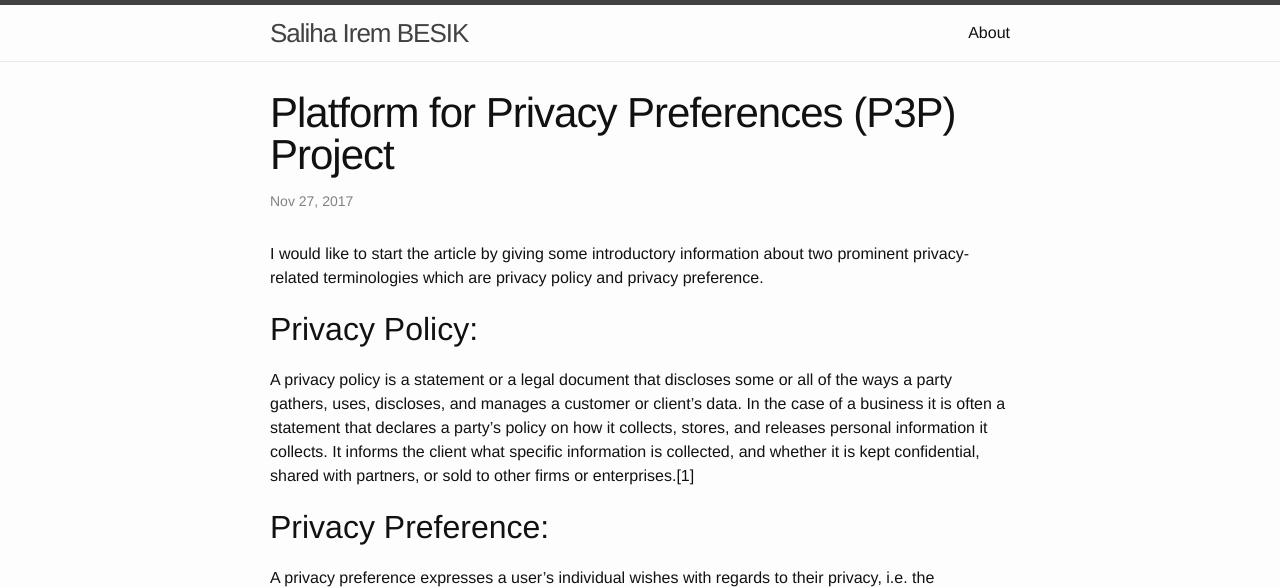
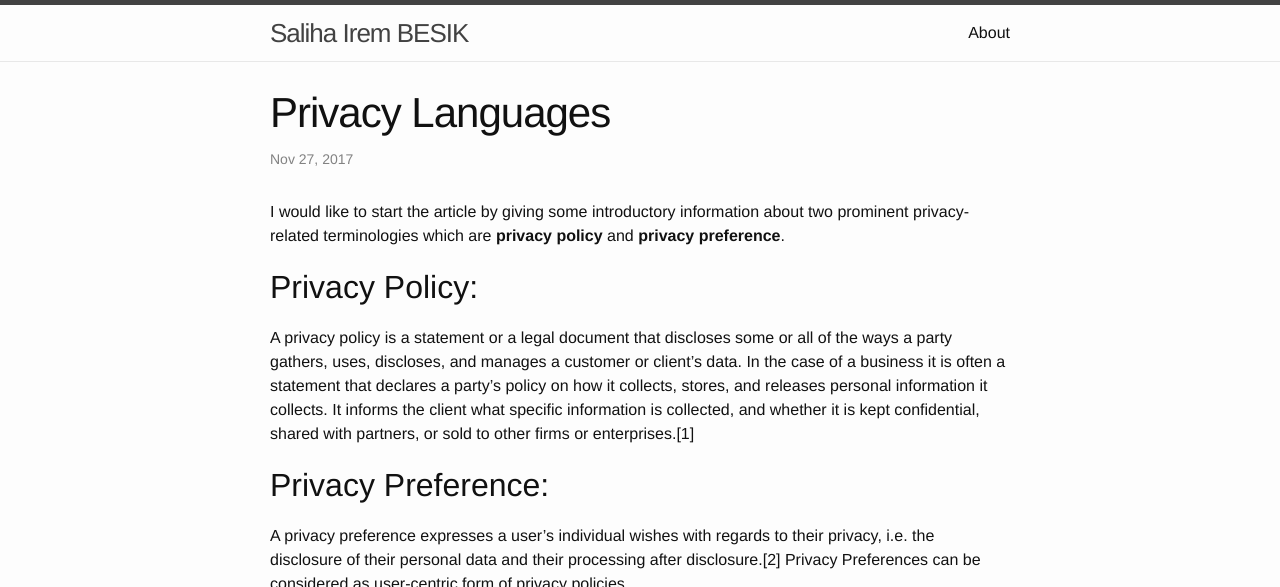
Before and after one commit to irembesik/irembesik.github.io, a Jekyll site: the page built from _posts/2017-11-27-platform-for-privacy-preferences-project.md, in a window 1280 px wide and 900 px high, cut to the strip 0-587 px from the top of the window. Built offline with Jekyll 4.4.1, drawn with Linux system fonts in a browser that asks for light colours.

Commit message:
Change title

```diff
--- a/_posts/2017-11-27-platform-for-privacy-preferences-project.md
+++ b/_posts/2017-11-27-platform-for-privacy-preferences-project.md
@@ -1,12 +1,12 @@
 ---
 layout: post
-title:  "Platform for Privacy Preferences (P3P) Project"
+title:  "Privacy Languages"
 date:   2017-11-27 17:00:00
 categories: privacy preference
 ---
 
 I would like to start the article by giving some introductory information about two prominent privacy-related terminologies
-which are privacy policy and privacy preference.
+which are **privacy policy** and **privacy preference**.
 
 ## Privacy Policy:
 
```
